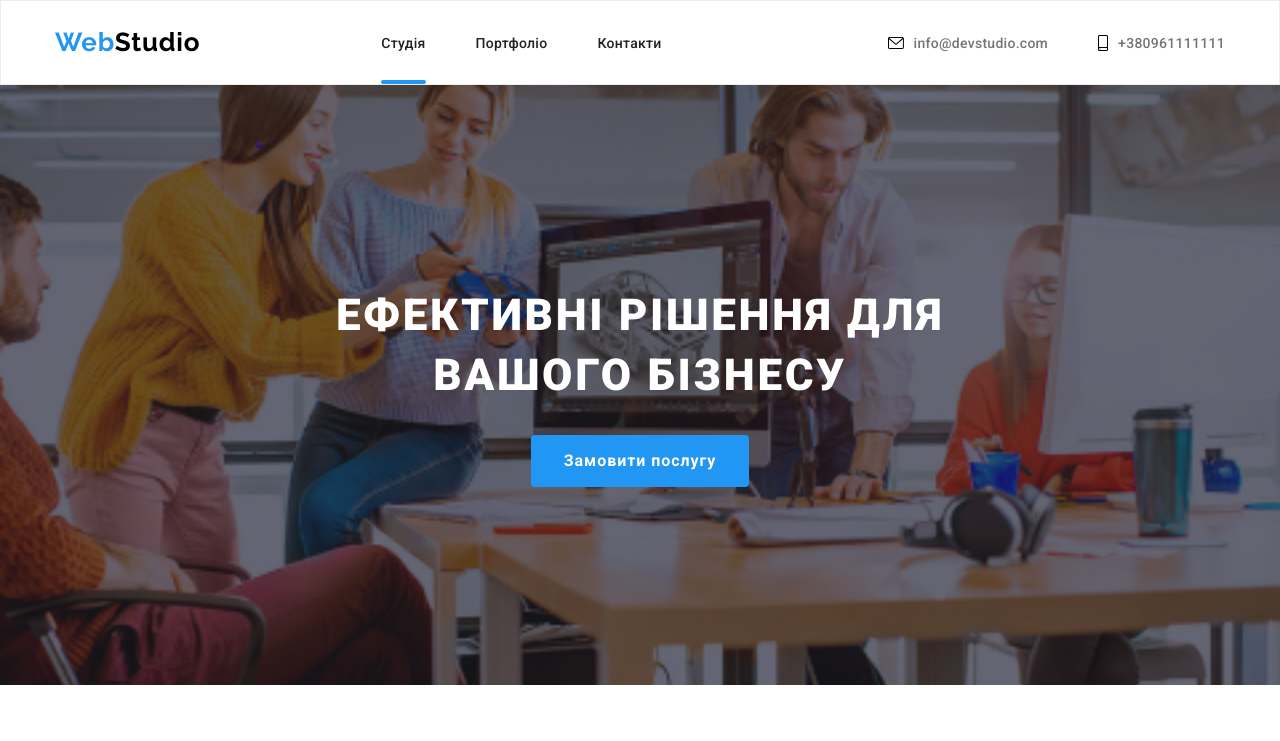
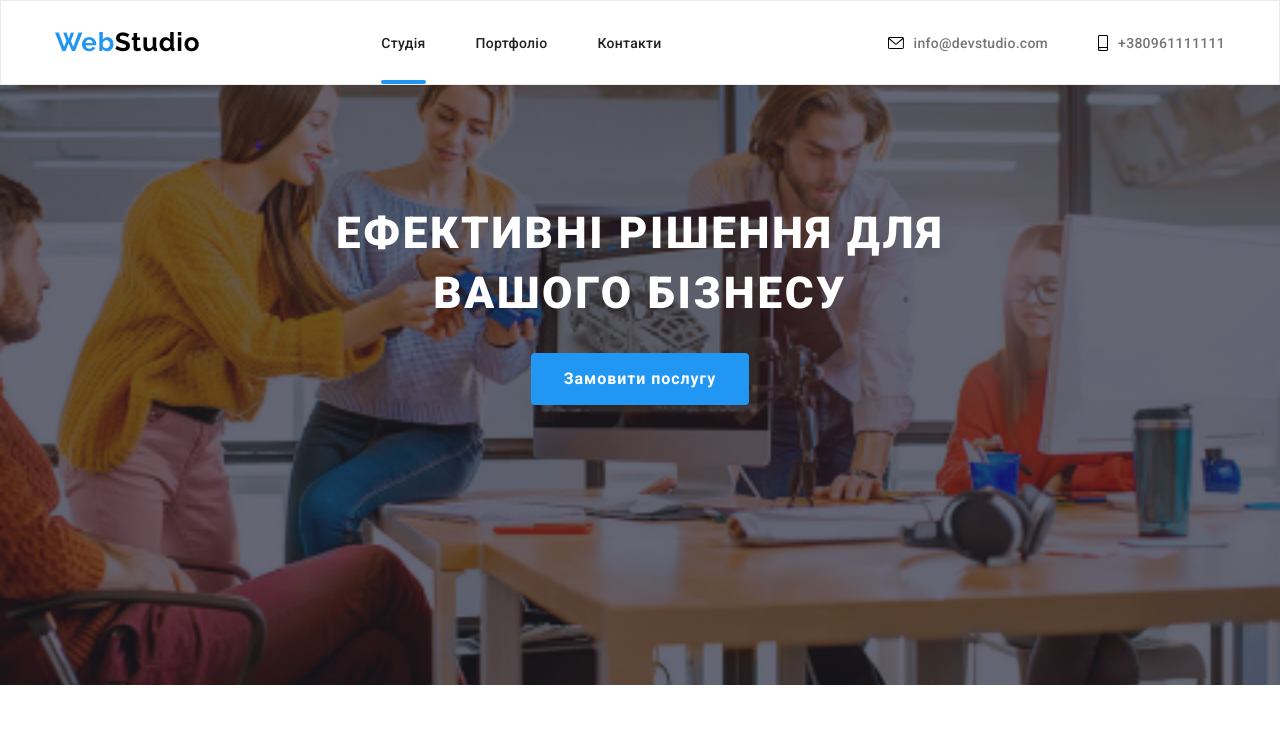
Before and after one commit to Kristinohka/goit-markup-hw-08, a plain HTML site: page index.html in a window 1280 px wide. Shown: the top 741 px of the page. Drawn offline with nearby package versions, Linux system fonts and the light colour scheme.

Commit message:
title hero

```diff
--- a/sass/components/_hero.scss
+++ b/sass/components/_hero.scss
@@ -1,8 +1,14 @@
 .hero{
+
+     @media screen and (min-width: 1200px) {
     padding-top: 200px;
     padding-bottom: 200px;
+     }
 }
 .hero__foto{
+    padding-top: 118px;
+    padding-bottom: 118px;
+    justify-content: center;
     margin-left: auto;
     margin-right: auto;
     background-repeat: no-repeat;
@@ -10,6 +16,7 @@
     text-align: center;
     background-size: cover;
     background-position: center;
+    width: 100%;
     height: 400px;
     background-image: linear-gradient(to right, rgba(47, 48, 58, 0.4), rgba(47, 48, 58, 0.4)),
      url('../images/hero/sm-hero-img@1x.jpg');
@@ -18,7 +25,7 @@
     background-image:linear-gradient(to right, rgba(47, 48, 58, 0.4), rgba(47, 48, 58, 0.4)),
      url('../images/hero/sm-hero-img@2x.jpg');
 
-    // Tablet images
+
   @media screen and (min-width: 769px) and (max-width: 1199px) {
         background-image: linear-gradient(to right, rgba(47, 48, 58, 0.4), rgba(47, 48, 58, 0.4)),
          url('../images/hero/md-hero-img@1x.jpg');
@@ -70,9 +77,10 @@
     margin-bottom: 30px;
      font-size: 26px;
      width: 360px;
-       line-height: calc(42 / 26);
-    @media screen and(min-width: 480px){
+    line-height: calc(42 / 26);
 
+    @media screen and(max-width: 768px){
+        width: 360px;
     }
     @media screen and(min-width: 1200px){
 
```
Also changed, not shown: css/main.css, css/main.min.css, 2 other files.
